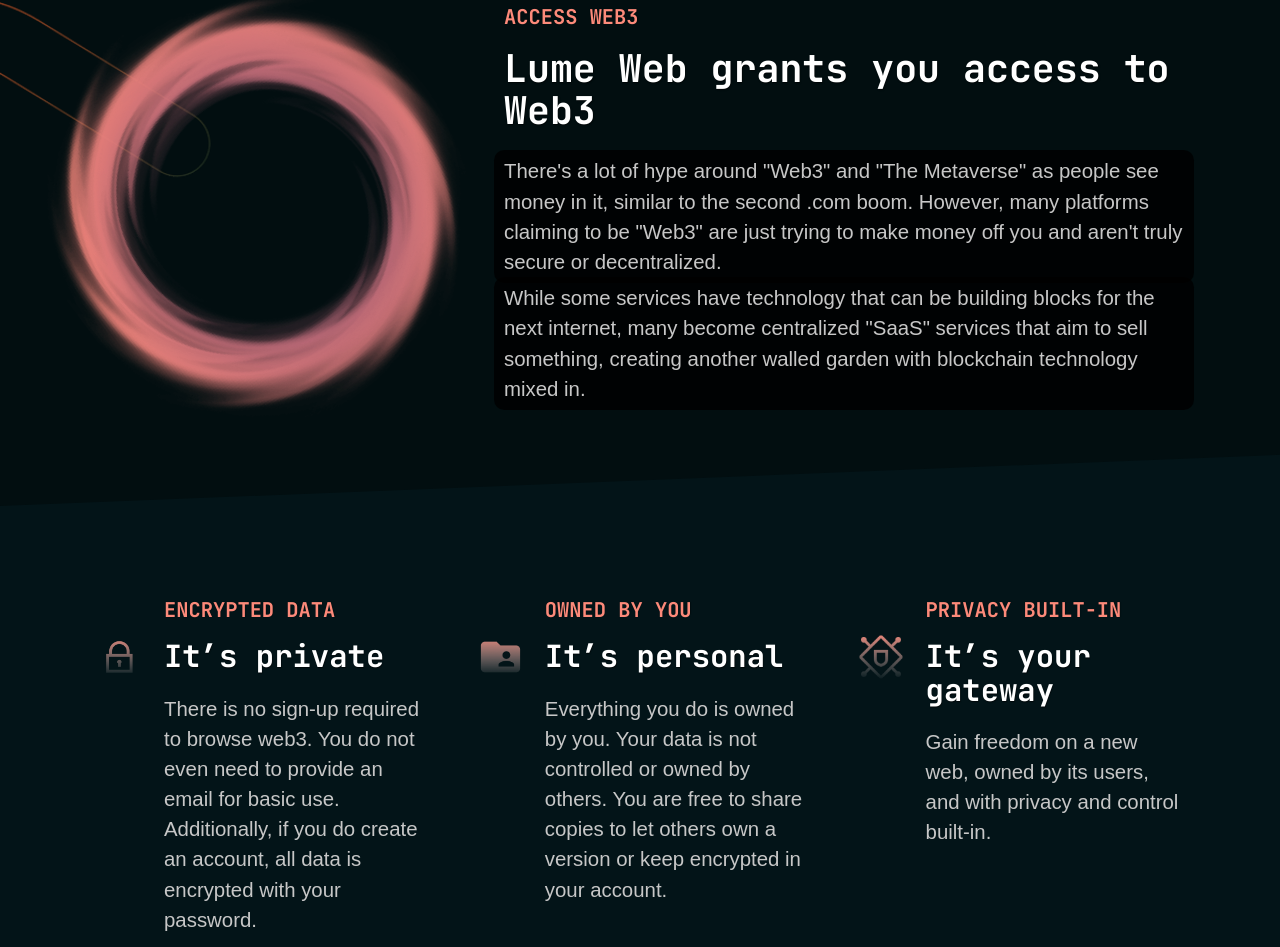
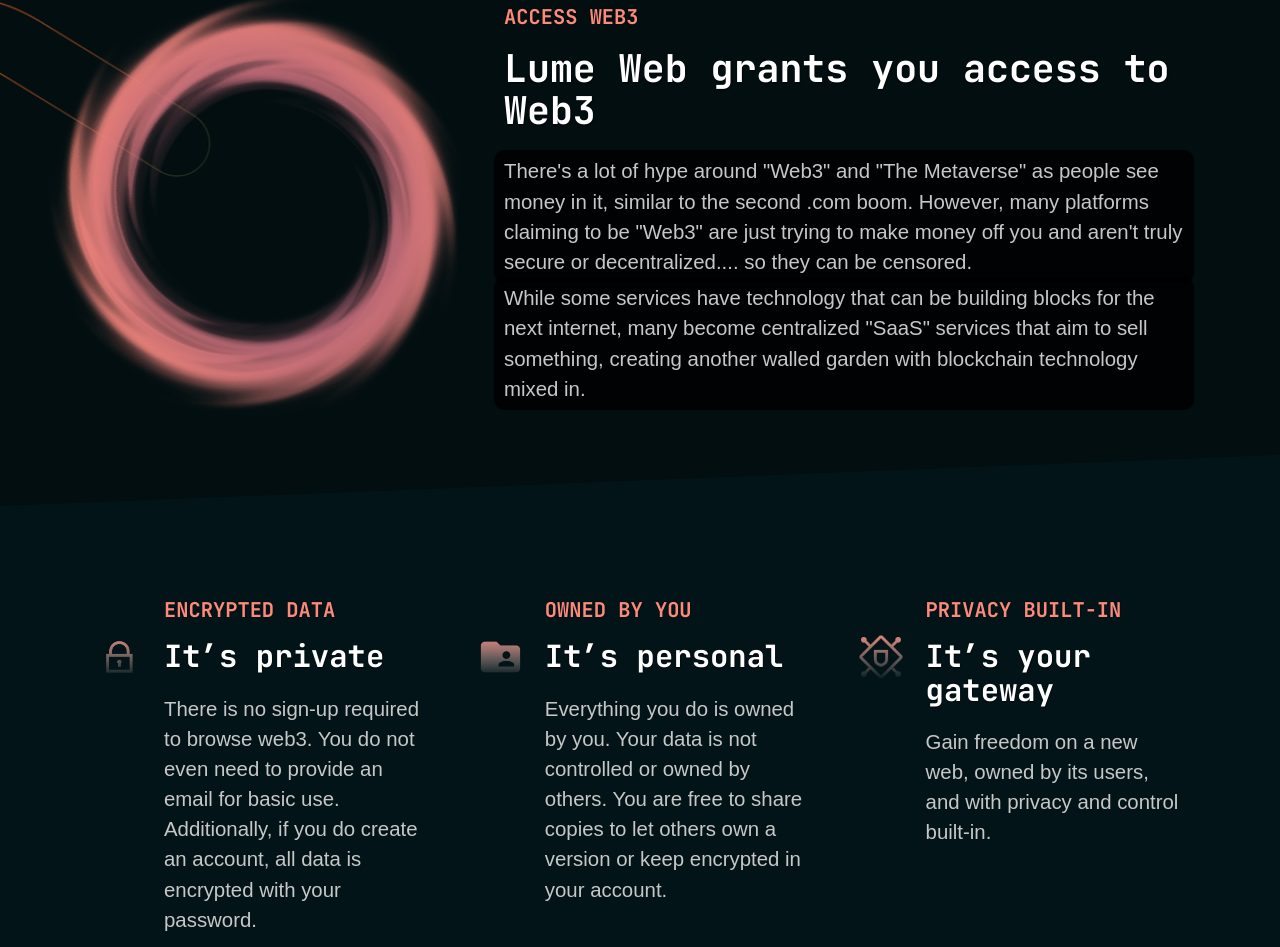
Before and after one commit to LumeWeb/web3extension.io, an Astro site: page / in a window 1280 px wide. Shown: the part 942-1889 px from the top of the page. Built offline with nearby package versions, Linux system fonts and the light colour scheme; Astro itself is replaced by a stand-in of ours; a web font is replaced by a local one.

Commit message:
fix: add clarification about censorship

```diff
--- a/src/components/Home/Access/Access.astro
+++ b/src/components/Home/Access/Access.astro
@@ -12,7 +12,7 @@
         Lume Web grants you access to Web3
       </h3>
       <p>
-        There's a lot of hype around "Web3" and "The Metaverse" as people see money in it, similar to the second .com boom. However, many platforms claiming to be "Web3" are just trying to make money off you and aren't truly secure or decentralized.
+        There's a lot of hype around "Web3" and "The Metaverse" as people see money in it, similar to the second .com boom. However, many platforms claiming to be "Web3" are just trying to make money off you and aren't truly secure or decentralized.... so they can be censored.
       </p>
       <p>
         While some services have technology that can be building blocks for the next internet, many become centralized "SaaS" services that aim to sell something, creating another walled garden with blockchain technology mixed in.
```
